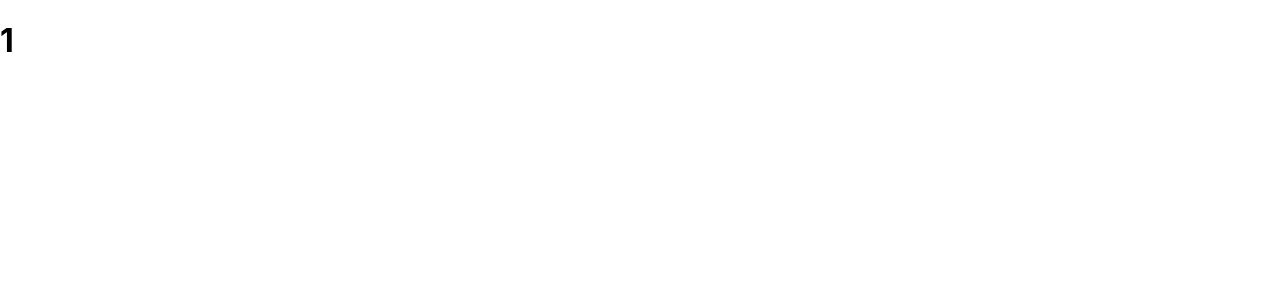
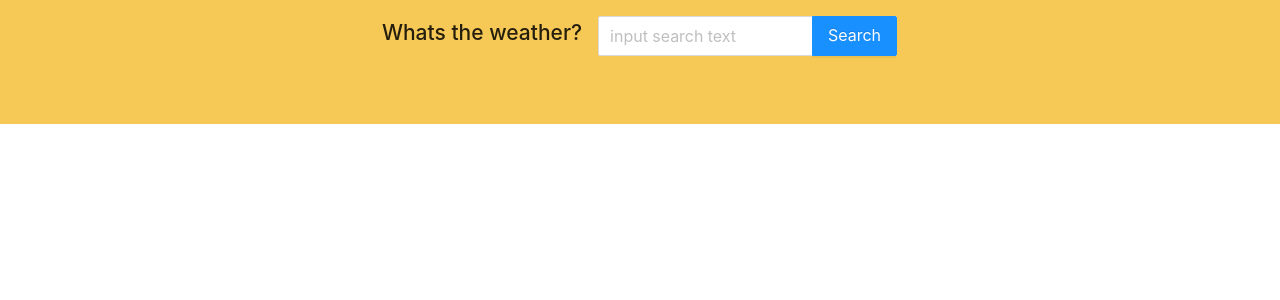
Before and after one commit to landon-is-on/weather-app, a React (Create React App) app: page / in a window 1280 px wide. Shown: the top 300 px of the page. Built offline with nearby package versions, Linux system fonts and the light colour scheme.

Commit message:
added header

```diff
--- a/src/App.js
+++ b/src/App.js
@@ -1,12 +1,16 @@
-import { DatePicker } from 'antd';
-import './App.css';
+import React from "react";
+import 'antd/dist/antd.min.css';
+import { Layout } from 'antd';
+import SearchBar from './components/header/index'
+const { Header, Footer, Sider, Content } = Layout;
 
-function App() {
-  return (
-    <>
-    <h1>1</h1>
-    </>
-  );
-}
+const App = () => (
+
+  <Layout>
+
+    <SearchBar   />
+  </Layout>
+
+);
 
 export default App;
--- /dev/null
+++ b/src/components/header/SearchBar.css
@@ -0,0 +1,21 @@
+.space-align-container {
+  display: flex;
+  flex-wrap: wrap;
+  align-items: flex-start;
+}
+.space-align-block {
+  display: flex;
+  justify-content: center;
+  align-content: center;
+  padding-top: 1rem;
+  padding-bottom: 4rem;
+  background-color: #f6c957;
+}
+.space-align-block .mock-block {
+  display: inline-block;
+  padding: 32px 8px 16px;
+  background: rgba(150, 150, 150, 0.2);
+}
+.weather-title {
+  padding-right: 1rem;
+}
--- /dev/null
+++ b/src/components/header/index.js
@@ -0,0 +1,29 @@
+import React from "react";
+import { Input,Space } from 'antd';
+import 'antd/dist/antd.min.css';
+import '../header/SearchBar.css'
+
+const { Search } = Input;
+
+const onSearch = value => console.log(value);
+
+
+const SearchBar = () => {
+  return (
+    <>
+    <div className="space-align-block">
+    <h1 className="weather-title">Whats the weather?</h1>
+    <Search
+    style={{ width: 300 }}
+
+    placeholder="input search text"
+      enterButton="Search"
+      size="large"
+      onSearch={onSearch}
+    />
+    </div>
+    </>
+  )
+}
+
+export default SearchBar;
--- a/src/index.js
+++ b/src/index.js
@@ -2,7 +2,6 @@ import React from 'react';
 import ReactDOM from 'react-dom';
 import './index.css';
 import App from './App';
-import reportWebVitals from './reportWebVitals';
 
 ReactDOM.render(
 
@@ -14,4 +13,3 @@ ReactDOM.render(
 // If you want to start measuring performance in your app, pass a function
 // to log results (for example: reportWebVitals(console.log))
 // or send to an analytics endpoint. Learn more: https://bit.ly/CRA-vitals
-reportWebVitals();
--- a/src/reportWebVitals.js
+++ /dev/null
@@ -1,13 +0,0 @@
-const reportWebVitals = onPerfEntry => {
-  if (onPerfEntry && onPerfEntry instanceof Function) {
-    import('web-vitals').then(({ getCLS, getFID, getFCP, getLCP, getTTFB }) => {
-      getCLS(onPerfEntry);
-      getFID(onPerfEntry);
-      getFCP(onPerfEntry);
-      getLCP(onPerfEntry);
-      getTTFB(onPerfEntry);
-    });
-  }
-};
-
-export default reportWebVitals;
```
Also changed, not shown: 1 other file (tests, documents, lock files or other folders).
